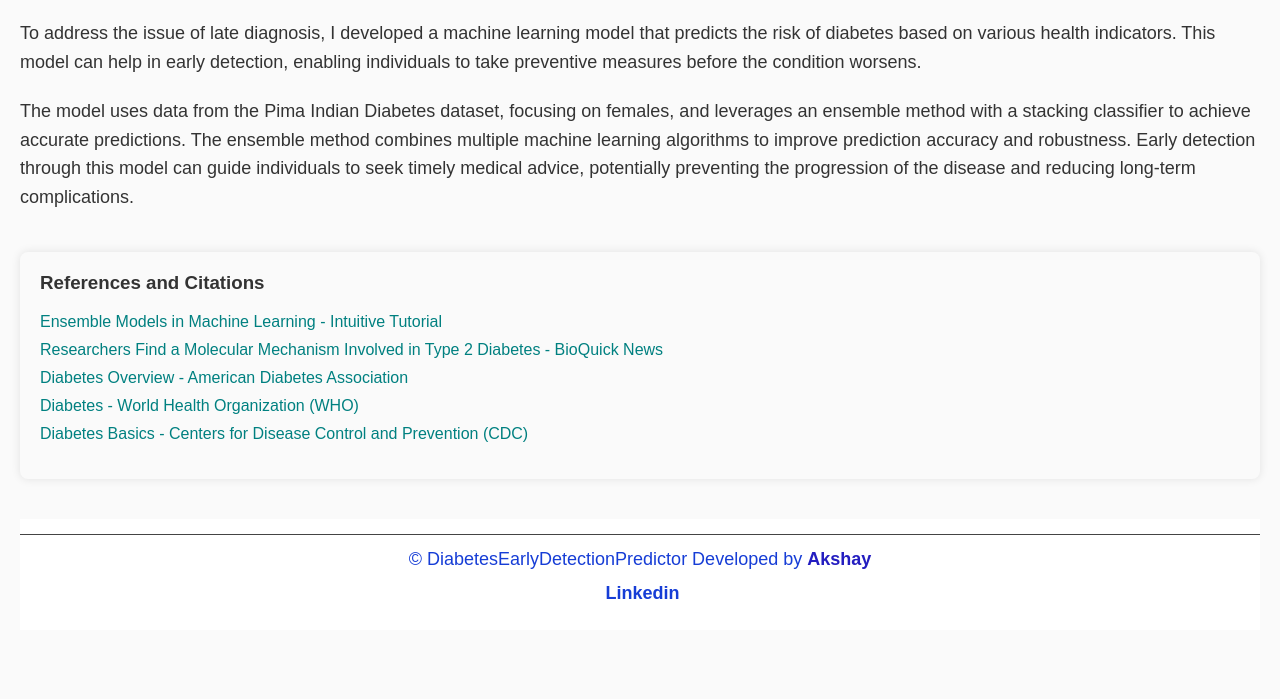
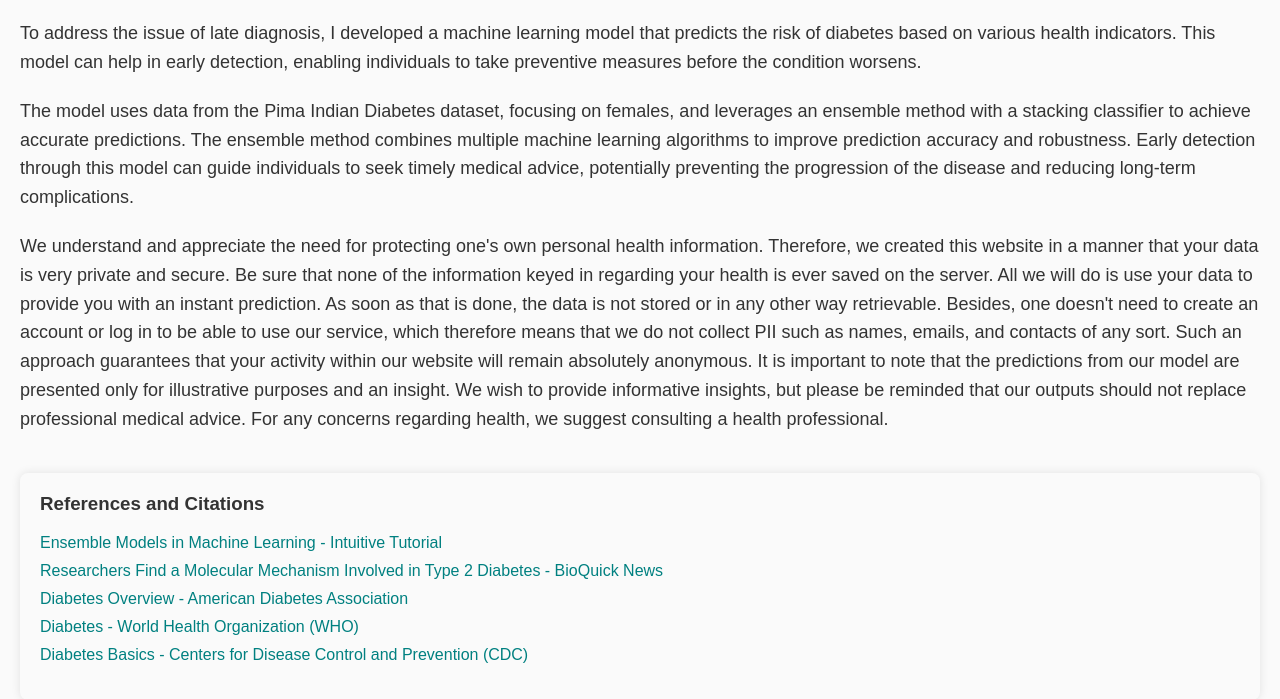
Before and after one commit to msk321/diabetesmachinelearningproject, a Flask app: page / in a window 1280 px wide. Shown: the part 2130-2829 px from the top of the page. Before the commit the page ends 2729 px from the top, so only its background shows below. Run offline with Flask 3, Linux system fonts and the light colour scheme; parts of the project's set-up code (start-up, migrations or seed data) failed here and were passed over.

Commit message:
Update index.html

```diff
--- a/templates/index.html
+++ b/templates/index.html
@@ -242,6 +242,13 @@
         <p>
             The model uses data from the Pima Indian Diabetes dataset, focusing on females, and leverages an ensemble method with a stacking classifier to achieve accurate predictions. The ensemble method combines multiple machine learning algorithms to improve prediction accuracy and robustness. Early detection through this model can guide individuals to seek timely medical advice, potentially preventing the progression of the disease and reducing long-term complications.
         </p>
+        <p>
+            We understand and appreciate the need for protecting one's own personal health information. Therefore, we created this website in a manner that your data is very private and secure. Be sure that none of the information keyed in regarding your health is ever saved on the server. All we will do is use your data to provide you with an instant prediction. As soon as that is done, the data is not stored or in any other way retrievable.
+
+Besides, one doesn't need to create an account or log in to be able to use our service, which therefore means that we do not collect PII such as names, emails, and contacts of any sort. Such an approach guarantees that your activity within our website will remain absolutely anonymous.
+
+It is important to note that the predictions from our model are presented only for illustrative purposes and an insight. We wish to provide informative insights, but please be reminded that our outputs should not replace professional medical advice. For any concerns regarding health, we suggest consulting a health professional.
+        </p>
     </section>
 
     <section class="references">
```
